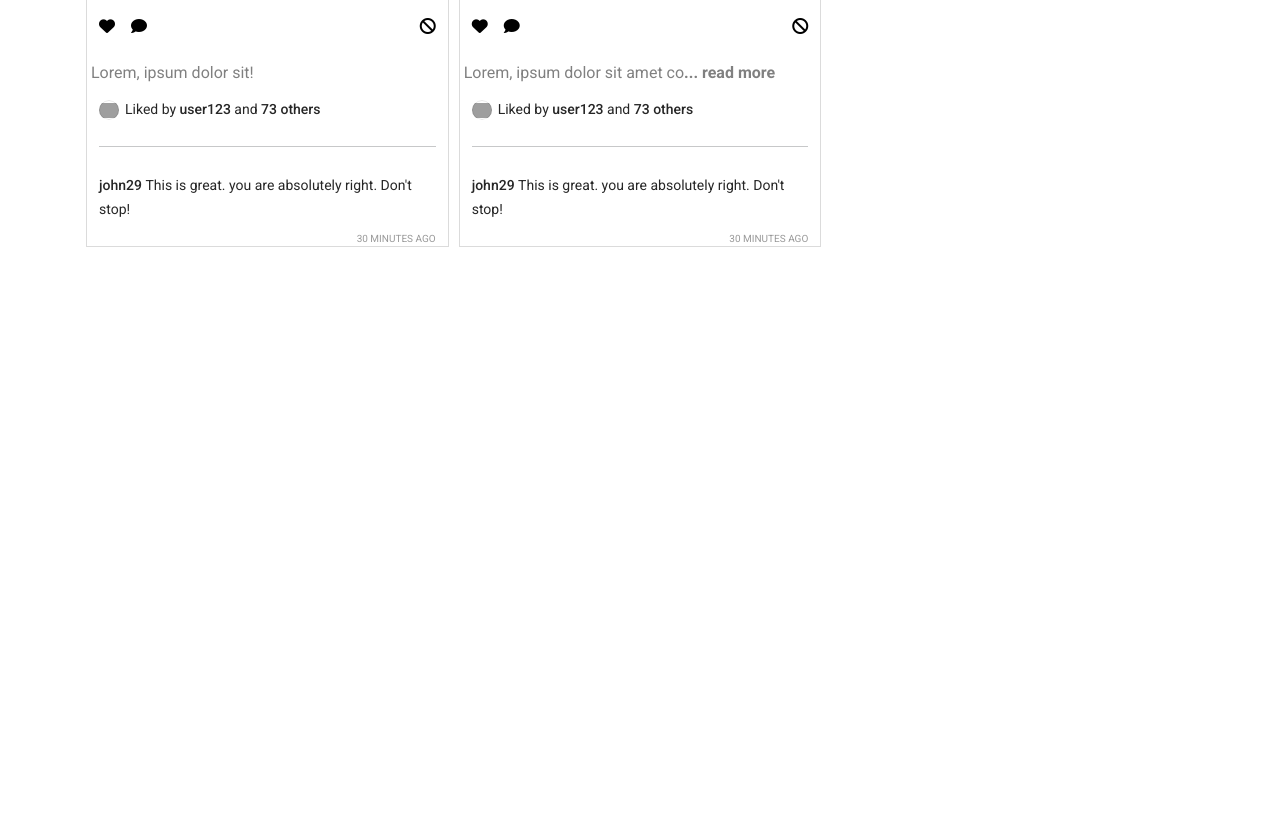
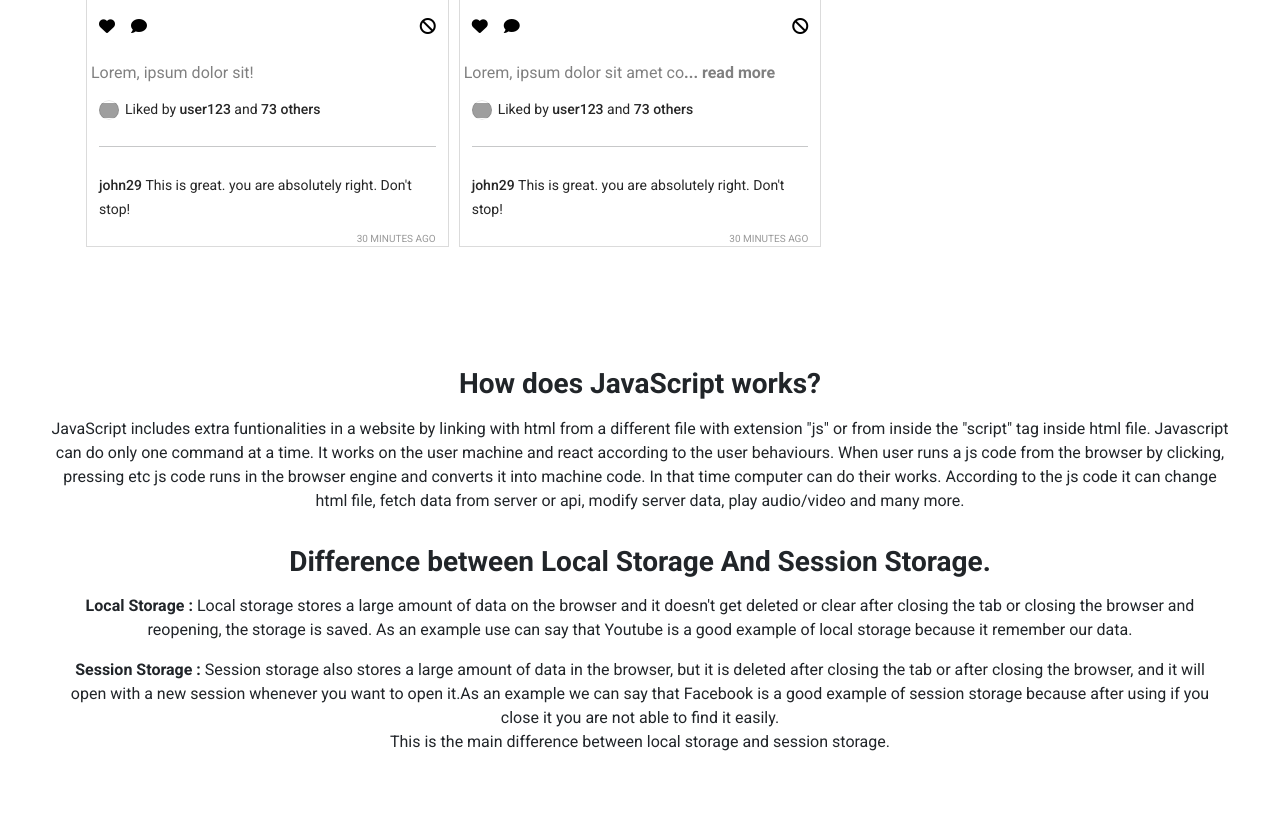
Before and after one commit to Shahariarshadhin/Insta-Shohor, a plain HTML site: page index.html in a window 1280 px wide. Shown: the part 1285-2111 px from the top of the page. Before the commit the page ends 1548 px from the top, so only its background shows below. Drawn offline with nearby package versions, Linux system fonts and the light colour scheme; grey boxes are pictures that could not be loaded.

Commit message:
Q/A added

```diff
--- a/index.html
+++ b/index.html
@@ -54,6 +54,22 @@
             <h1>Reported posts</h1>
         </div>
     </main>
+
+    <section class="p-5 ">
+
+        <div class="mt-5  text-center">
+
+            <h3 class="fw-bold p-2">How does JavaScript works?</h3>
+            <p>JavaScript includes extra funtionalities in a website by linking with html from a different file with extension "js" or from inside the "script" tag inside html file. Javascript can do only one command at a time. It works on the user machine and react according to the user behaviours. When user runs a js code from the browser by clicking, pressing etc js code runs in the browser engine and converts it into machine code. In that time computer can do their works. According to the js code it can change html file, fetch data from server or api, modify server data, play audio/video and many more.</p>
+
+        </div>
+       <div class="p-2 text-center">
+        <h3 class="fw-bold p-2">Difference between Local Storage And Session Storage.</h3>
+        <p><span class="fw-bold">Local Storage :</span> Local storage stores a large amount of data on the browser and it doesn't get deleted or clear after closing the tab or closing the browser and reopening, the storage is saved. As an example use can say that Youtube is a good example of local storage because it remember our data. </p>
+
+        <p><span class="fw-bold">Session Storage :</span> Session storage also stores a large amount of data in the browser, but it is deleted after closing the tab or after closing the browser, and it will open with a new session whenever you want to open it.As an example we can say that Facebook is a good example of session storage because after using if you close it you are not able to find it easily.<br> This is the main difference between local storage and session storage. </p>
+       </div>
+    </section>
     <footer></footer>
 
     <!-- add javascript  file  -->
```
